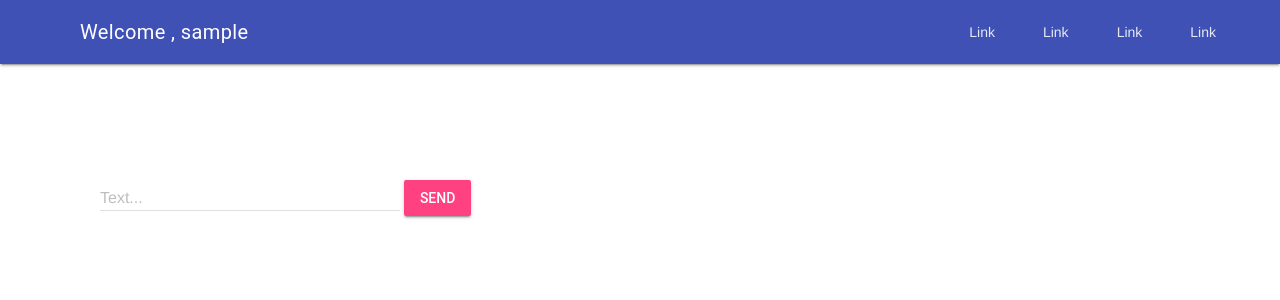
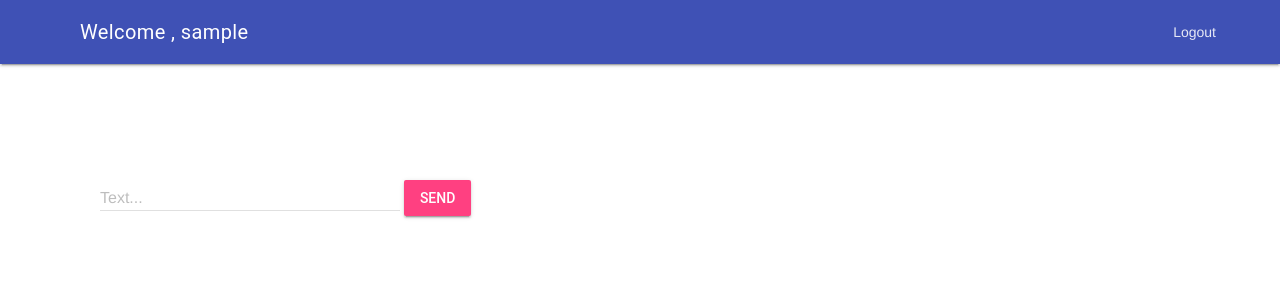
Before and after one commit to Jad134/Django-chatApp, a Django app: page /chat/ in a window 1280 px wide. Shown: the top 300 px of the page. Run offline with Django 5.2, Linux system fonts and the light colour scheme; the visitor is signed in with stand-in values (Sample User, id 1); data that the repository does not hold is empty.

Commit message:
log user out

```diff
--- a/chat/views.py
+++ b/chat/views.py
@@ -1,7 +1,7 @@
 from django.http import HttpResponseRedirect, JsonResponse
 from django.shortcuts import render
 from .models import Message, Chat
-from django.contrib.auth import authenticate, login
+from django.contrib.auth import authenticate, login, logout
 from django.contrib.auth.decorators import login_required
 from django.contrib.auth.models import User
 from django.core import serializers
@@ -44,3 +44,7 @@ def register_view(request):
     else:
      return render(request, 'register/register.html', {'notSimilarPassword': True})
   return render(request, 'register/register.html')
+
+def logout_view(request):
+ logout(request)
+ return HttpResponseRedirect('/login')
--- a/first_django_app/urls.py
+++ b/first_django_app/urls.py
@@ -17,11 +17,12 @@ Including another URLconf
 from django.contrib import admin
 from django.urls import path
 
-from chat.views import index, login_view, register_view
+from chat.views import index, login_view, register_view, logout_view
 
 urlpatterns = [
     path('admin/', admin.site.urls),
     path('chat/', index),
     path('login/', login_view),
     path('register/', register_view),
+    path('logOut/', logout_view)
 ]
--- a/templates/base.html
+++ b/templates/base.html
@@ -11,7 +11,6 @@
     <script defer src="https://code.getmdl.io/1.3.0/material.min.js"></script>
     <title>Chatroom</title>
 </head>
-
 
 
 <body>
@@ -32,10 +31,7 @@
                 <div class="mdl-layout-spacer"></div>
                 <!-- Navigation. We hide it in small screens. -->
                 <nav class="mdl-navigation mdl-layout--large-screen-only">
-                    <a class="mdl-navigation__link" href="">Link</a>
-                    <a class="mdl-navigation__link" href="">Link</a>
-                    <a class="mdl-navigation__link" href="">Link</a>
-                    <a class="mdl-navigation__link" href="">Link</a>
+                    <a class="mdl-navigation__link" href="/logOut">Logout</a>
                 </nav>
             </div>
         </header>
```
